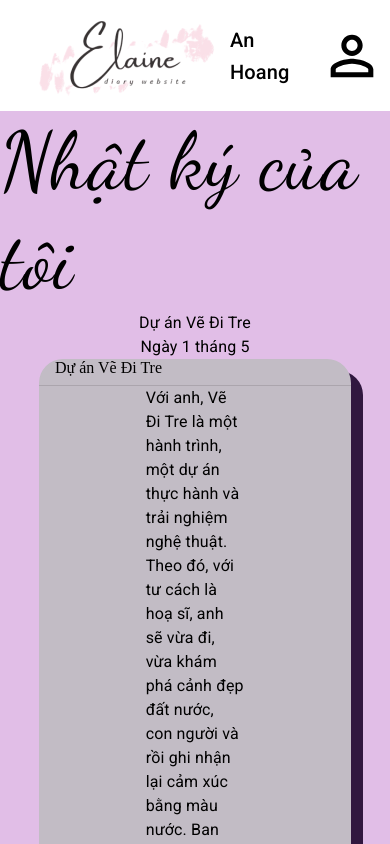
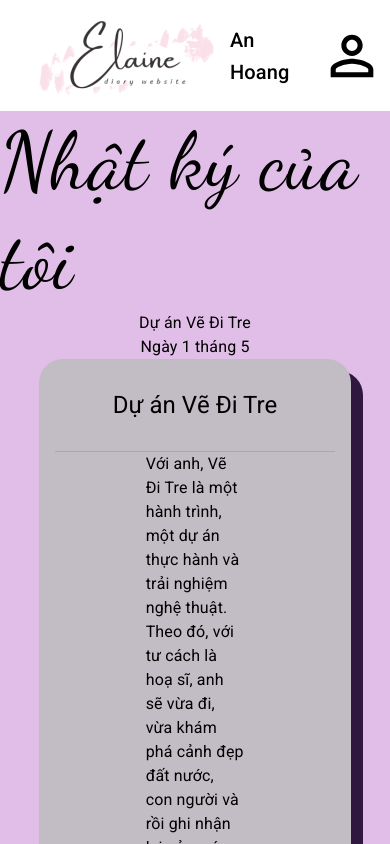
Before and after one commit to anhhdev2203/ElaineDiary, a React (Vite) app: page /mydiary/1 in a window 390 px wide. Shown: the top 844 px of the page. Built offline with nearby package versions, Linux system fonts and the light colour scheme; a web font is replaced by a local one.

Commit message:
responsive title contentBOX

```diff
--- a/src/index.css
+++ b/src/index.css
@@ -1,5 +1,5 @@
 * {
     padding: 0;
     margin: 0;
-    box-sizing: border-box;
+    /* box-sizing: border-box; */
 }
--- a/src/pages/MyDiaryDetail/data/contentBox.jsx
+++ b/src/pages/MyDiaryDetail/data/contentBox.jsx
@@ -1,6 +1,7 @@
 import {
   Box,
   ListItemText,
+  ListItem,
   Divider,
   Typography,
   styled,
@@ -38,8 +39,6 @@ const responsiveContent = {
   },
   "@media (min-width: 1200px)": {
     //lap top to
-    backgroundColor: "#red",
-
     fontSize: "2.5rem",
   },
 };
@@ -50,11 +49,11 @@ export const ContentBox = ({ title, content }) => {
         display: "flex",
         alignItems: "center",
         maxWidth: "80%",
-        minWidth: "300px",
+        // minWidth: "300px",
         boxShadow: "12px 12px 0px 0px  #30173F",
         backgroundColor: "#C2BCC5",
         borderRadius: "24px",
-        border: "#fff",
+        border: "#fff !important",
 
         // transform: "scale(1)",
         // transition: "transform 0.3s ease-in-out",
@@ -71,18 +70,27 @@ export const ContentBox = ({ title, content }) => {
         <Container
           variant="h5"
           sx={{
-            mb: 1,
+            // m: 4,
+            fontFamily: "Roboto",
+            fontSize: "24px",
+            // lineHeight: "28px",
+            textAlign: "center",
+
             ...responsiveContent,
+            pt: 4,
+            pb: 4,
+            m: 0,
+            position: "absolutess",
           }}
         >
           {title}
         </Container>
-        <Divider sx={{ border: "fff" }} />
+        <Divider variant="middle" />
 
         <Grid
           container
           spacing={1}
-          minHeight={160}
+          // minHeight={160}
           sx={{ position: "relative" }}
         >
           <Grid
@@ -105,6 +113,7 @@ export const ContentBox = ({ title, content }) => {
                 ...responsiveContent,
                 // marginLeft: "3%",
                 textAlign: "left",
+                fontFamily: "Roboto",
               }}
             >
               {content}
```
